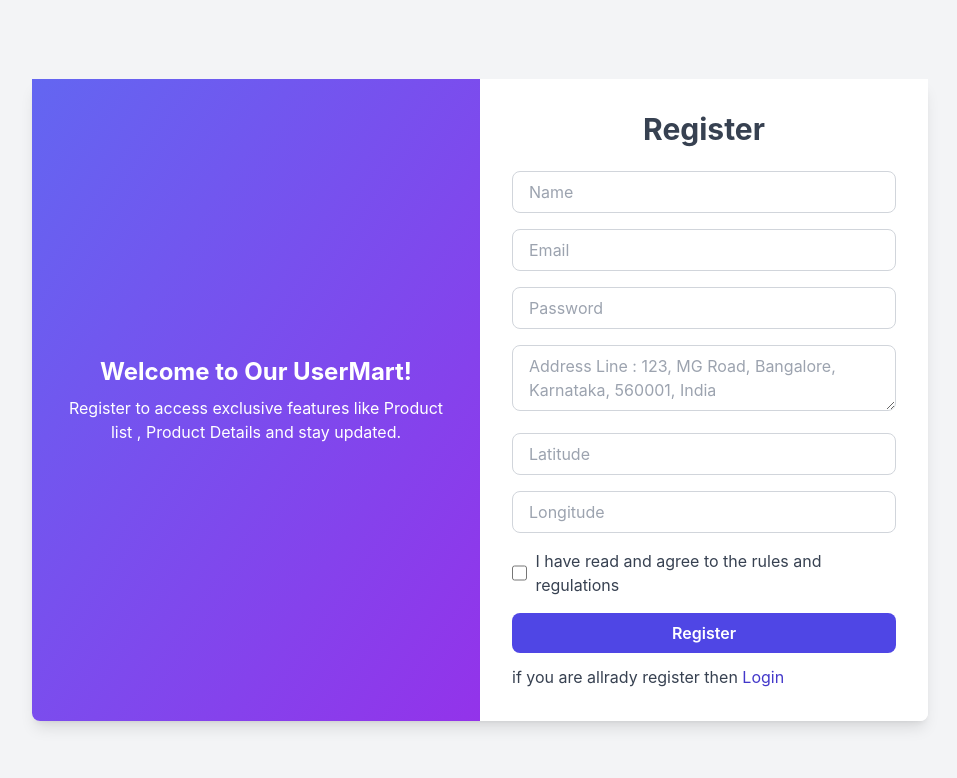
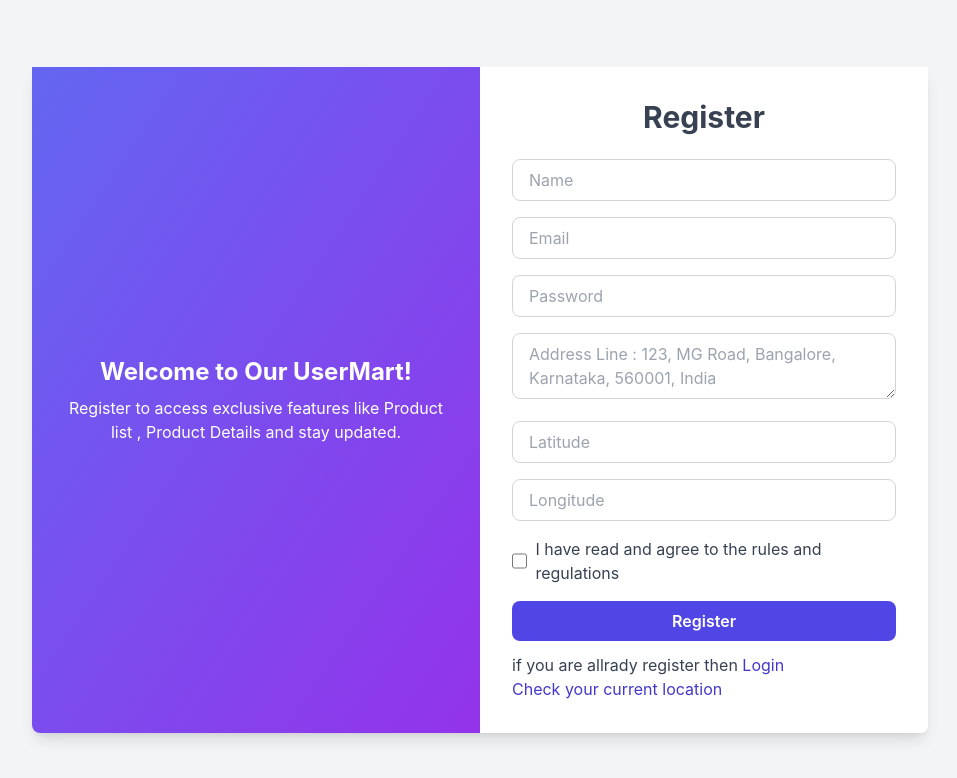
Before and after one commit to Sombhu2022/User_manage-UserMart-, a React (Vite) app: page /register in a window 1280 px wide. Shown: the top 778 px of the page, without its empty margins (160-1117 px from the left). Built offline with nearby package versions, Linux system fonts and the light colour scheme; no server answers.

Commit message:
add check location fetures

```diff
--- a/src/views/auth/Register.jsx
+++ b/src/views/auth/Register.jsx
@@ -143,6 +143,7 @@ function Register() {
           <p className='mt-3 text-gray-700 '>if you are allrady register then
             <Link to={'/login'} className='text-indigo-700 ' > Login </Link>
           </p>
+          <a className="text-indigo-700" href={`https://www.latlong.net/c/?lat=${latitude}&long=${longitude}`} target="_blank">Check your current location</a>
         </div>
       </div>
     </div>
```
Also changed, not shown: src/assets/image/website.gif (added).
